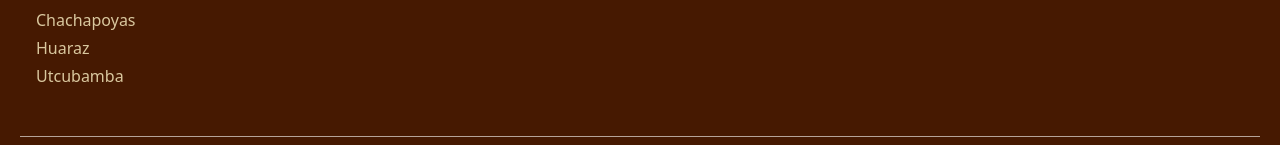
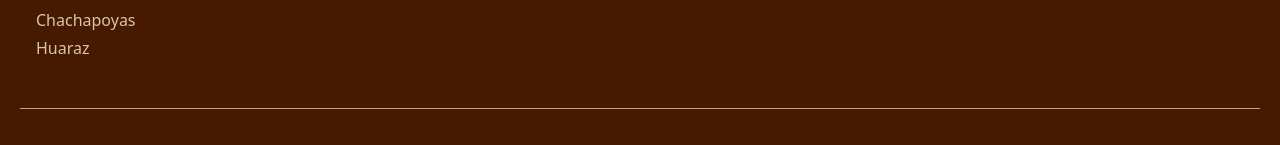
Before and after one commit to GDB-11/Hoteles-React, a React (Vite) app: page / in a window 1280 px wide. Shown: the part 1560-1705 px from the top of the page. Built offline with nearby package versions, Linux system fonts and the light colour scheme.

Commit message:
prueba daniel
prueba

```diff
--- a/src/components/shared/Footer.jsx
+++ b/src/components/shared/Footer.jsx
@@ -26,7 +26,7 @@ function Footer() {
             <li>Casma</li>
             <li>Chachapoyas</li>
             <li>Huaraz</li>
-            <li>Utcubamba</li>
+
           </ul>
         </div>
 
```
